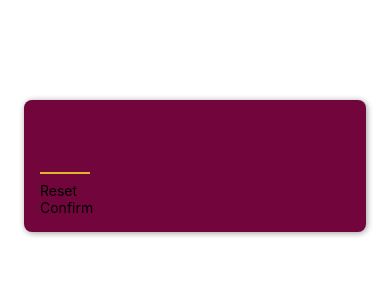
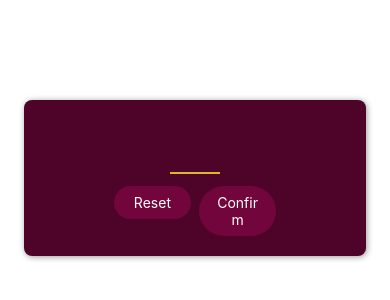
Before and after one commit to ucadena07/TargetApp, a React Native app: screen / in a window 390 px wide. Shown: the top 300 px of the page. Built offline with nearby package versions, Linux system fonts and the light colour scheme.

Commit message:
improving buttons

```diff
--- a/components/PrimaryButton.js
+++ b/components/PrimaryButton.js
@@ -1,9 +1,44 @@
-import { View,Text } from 'react-native';
+import { View, Text, Pressable, StyleSheet } from 'react-native';
 
-function PrimaryButton({children}){
-    return <View>
-        <Text>{children}</Text>
-    </View>
+
+
+function PrimaryButton({ children }) {
+
+    function pressHandler() {
+        console.log("Pressed")
+    }
+    return (
+        <View style={styles.buttonOuterContainer}>
+            <Pressable
+                style={({ pressed }) => pressed ? [styles.buttonInnerContainer, styles.pressed] : styles.buttonInnerContainer}
+                onPress={pressHandler}
+                android_ripple={{ color: "#2c0116ff" }}>
+                <Text style={styles.buttonText} >{children}</Text>
+            </Pressable>
+        </View>
+
+    )
 }
 
 export default PrimaryButton;
+
+const styles = StyleSheet.create({
+    buttonOuterContainer: {
+        borderRadius: 28,
+        margin: 4,
+        overflow: 'hidden'
+    },
+    buttonInnerContainer: {
+        backgroundColor: "#72063c",
+        paddingVertical: 8,
+        paddingHorizontal: 16,
+    },
+    buttonText: {
+        color: 'white',
+        textAlign: 'center'
+    },
+    pressed: {
+        opacity: 0.75,
+
+    }
+})
--- a/screens/StartGameScreen.js
+++ b/screens/StartGameScreen.js
@@ -2,24 +2,34 @@
 import PrimaryButton from "../components/PrimaryButton";
 
 function StartGameScreen() {
-    return <View style={styles.inputeContainer}>
-        <TextInput style={styles.numberInput}
-            maxLength={2} keyboardType="number-pad" autoCapitalize="none" autoCorrect={false} />
-        <PrimaryButton>Reset</PrimaryButton>
-        <PrimaryButton>Confirm</PrimaryButton>
-    </View>
+    return (
+        <View style={styles.inputeContainer}>
+            <TextInput style={styles.numberInput}
+                maxLength={2} keyboardType="number-pad" autoCapitalize="none" autoCorrect={false} />
+            <View style={styles.buttonsContainer}>
+                <View style={styles.buttonContainer}>
+                    <PrimaryButton>Reset</PrimaryButton>
+                </View>
+                <View style={styles.buttonContainer}>
+                    <PrimaryButton>Confirm</PrimaryButton>
+                </View>
+            </View>
+        </View>
+    )
 }
 
 export default StartGameScreen;
 
 const styles = StyleSheet.create({
     inputeContainer: {
+        justifyContent: 'center',
+        alignItems: 'center',
         marginHorizontal: 24,
         borderRadius: 8,
         padding: 16,
         marginTop: 100,
         elevation: 1, //android
-        backgroundColor: '#72063c',
+        backgroundColor: '#4e0329',
         shadowColor: 'black', // IOS 4 props required to create shadow
         shadowOffset: {
             width: 1, height: 1
@@ -37,5 +47,11 @@
         marginVertical: 8,
         fontWeight: 'bold',
         textAlign: 'center'
+    },
+    buttonsContainer: {
+        flexDirection: 'row'
+    },
+    buttonContainer: {
+        flex: 1
     }
 })
```
